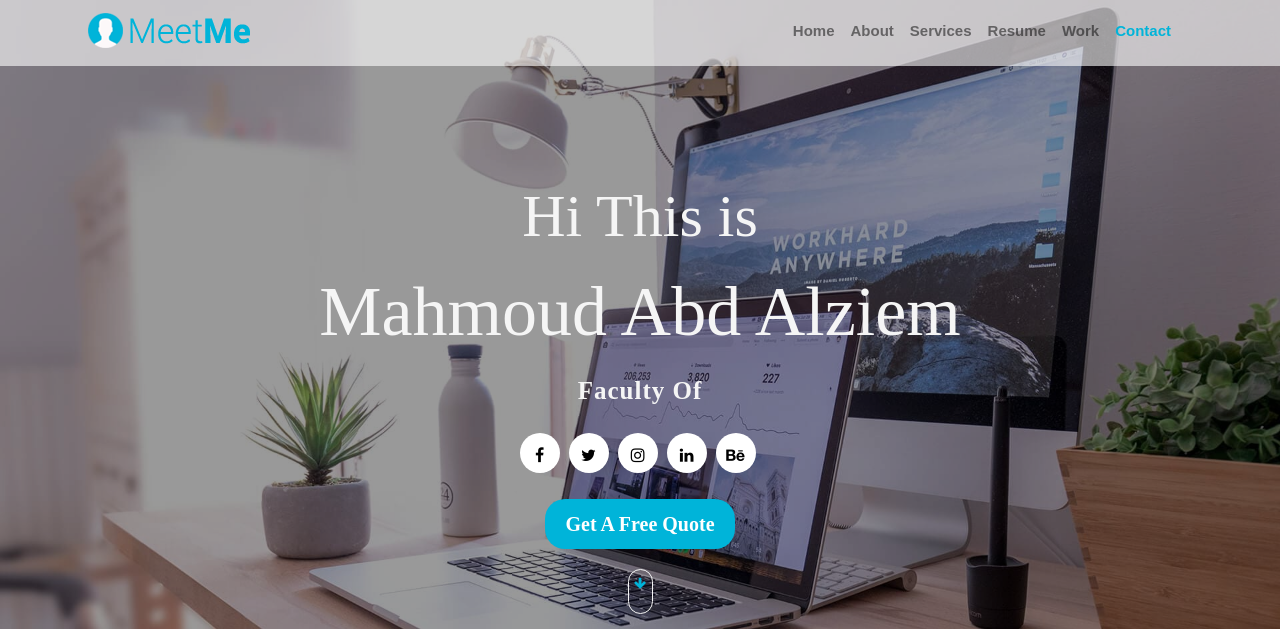
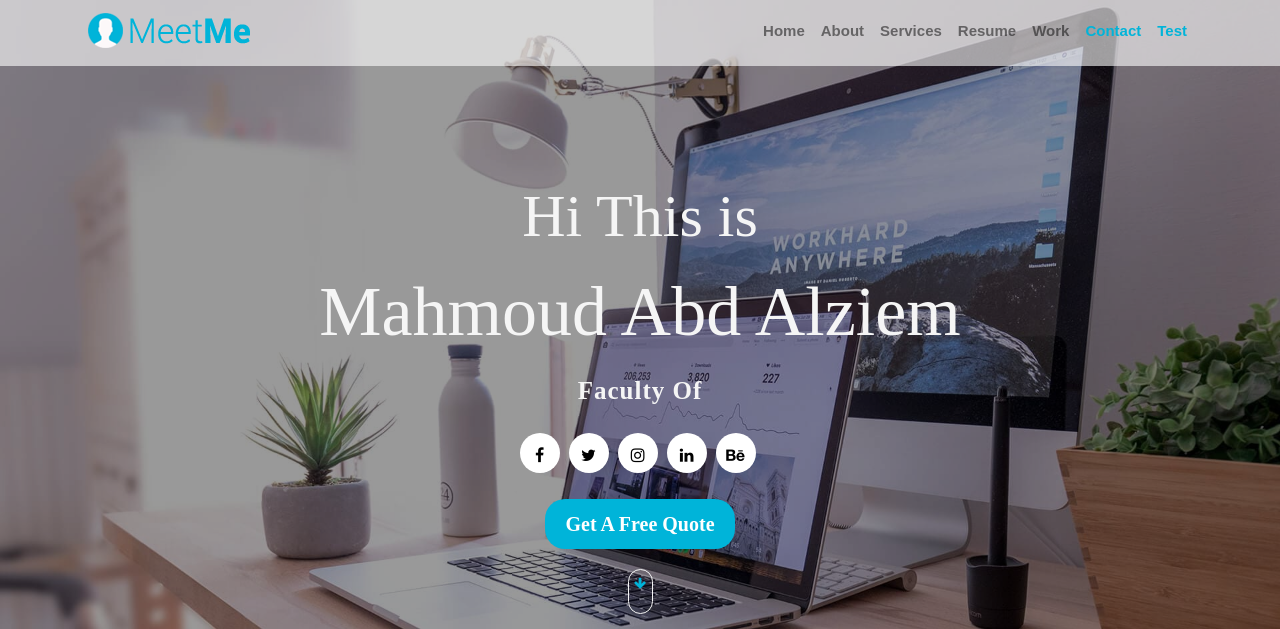
Before and after one commit to Mahmoudalziem/ansible-jenkins-porfolio, a Flask app: page / in a window 1280 px wide. Shown: the top 629 px of the page. Run offline with Flask 2, Linux system fonts and the light colour scheme; some libraries are stand-ins or nearby versions.

```diff
--- a/app/templates/index.html
+++ b/app/templates/index.html
@@ -71,7 +71,7 @@
                         </li>
                         <li class="nav-item">
                             <a href="#" data-scroll="contact-section" class="nav-link">
-                                <i class="fas fa-thunderstorm-moon    "></i>
+                                test
                             </a>
                         </li>
                     </ul>
```
